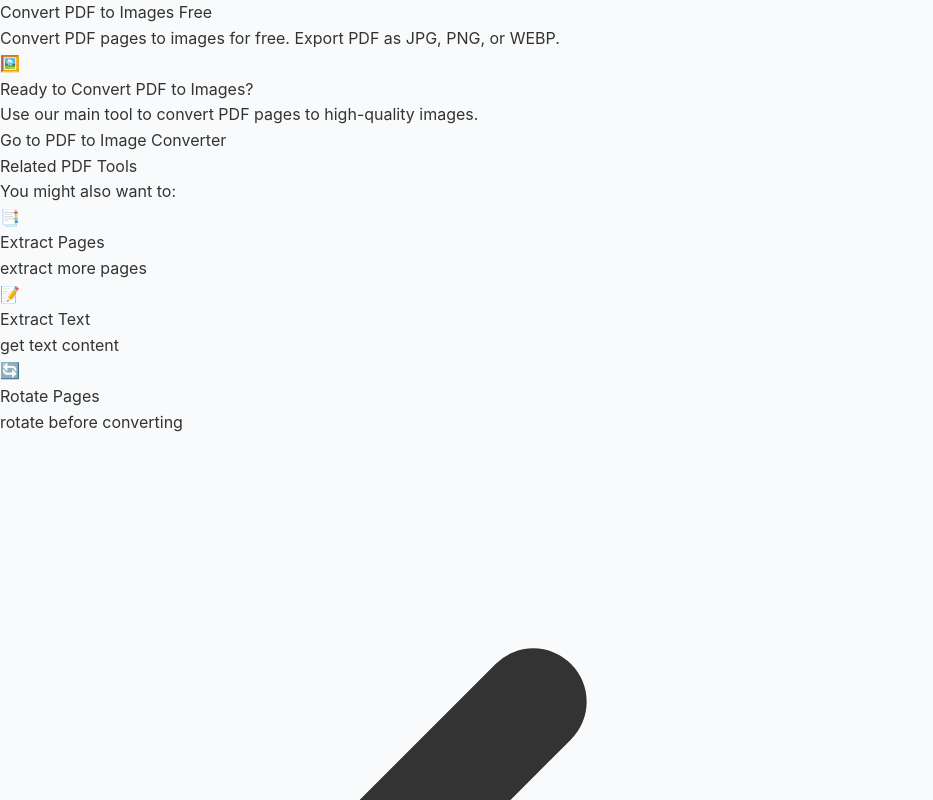
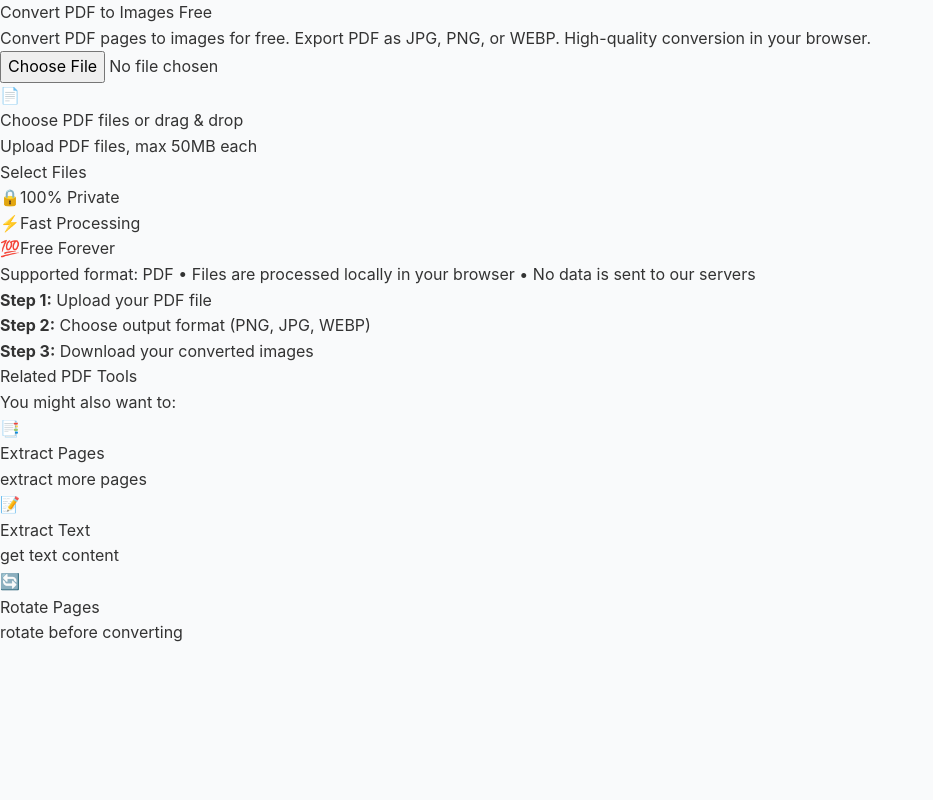
Before and after one commit to ulinycoin/clientpdf-pro, a React (Vite) app: page /pdf-to-image in a window 1280 px wide. Shown: the top 800 px of the page, without its empty margins (0-933 px from the left). Built offline with nearby package versions, Linux system fonts and the light colour scheme.

Commit message:
🔧 FIX PDFToImagePage - Add proper tool functionality instead of redirect

```diff
--- a/src/pages/tools/PDFToImagePage.tsx
+++ b/src/pages/tools/PDFToImagePage.tsx
@@ -1,11 +1,31 @@
-import React from 'react';
+import React, { useState } from 'react';
 import { toolsSEOData } from '../../data/seoData';
 import SEOHead from '../../components/SEO/SEOHead';
 import RelatedTools from '../../components/common/RelatedTools';
-import { Link } from 'react-router-dom';
+import PdfToImageTool from '../../components/organisms/PdfToImageTool';
+import FileUploadZone from '../../components/molecules/FileUploadZone';
 
 const PDFToImagePage: React.FC = () => {
   const seoData = toolsSEOData.pdfToImage;
+  const [files, setFiles] = useState<File[]>([]);
+  const [showTool, setShowTool] = useState(false);
+
+  const handleFilesSelected = (selectedFiles: File[]) => {
+    const pdfFiles = selectedFiles.filter(file => file.type === 'application/pdf');
+    if (pdfFiles.length > 0) {
+      setFiles(pdfFiles);
+      setShowTool(true);
+    }
+  };
+
+  const handleToolComplete = (result: any) => {
+    console.log('PDF to image completed:', result);
+  };
+
+  const handleToolClose = () => {
+    setShowTool(false);
+    setFiles([]);
+  };
 
   return (
     <>
@@ -23,30 +43,39 @@ const PDFToImagePage: React.FC = () => {
             Convert PDF to Images Free
           </h1>
           <p className="text-xl text-gray-600 max-w-3xl mx-auto">
-            Convert PDF pages to images for free. Export PDF as JPG, PNG, or WEBP.
+            Convert PDF pages to images for free. Export PDF as JPG, PNG, or WEBP. High-quality conversion in your browser.
           </p>
         </header>
 
         <section className="mb-12">
-          <div className="max-w-2xl mx-auto text-center">
-            <div className="bg-blue-50 border border-blue-200 rounded-lg p-8">
-              <div className="w-16 h-16 bg-blue-100 rounded-full flex items-center justify-center mx-auto mb-4">
-                <span className="text-blue-600 text-2xl">🖼️</span>
+          {!showTool ? (
+            <div className="max-w-2xl mx-auto">
+              <FileUploadZone
+                onFilesSelected={handleFilesSelected}
+                multiple={false}
+                accept="application/pdf"
+                className="mb-6"
+              />
+
+              <div className="text-center text-gray-600">
+                <p className="mb-2">
+                  <strong>Step 1:</strong> Upload your PDF file
+                </p>
+                <p className="mb-2">
+                  <strong>Step 2:</strong> Choose output format (PNG, JPG, WEBP)
+                </p>
+                <p>
+                  <strong>Step 3:</strong> Download your converted images
+                </p>
               </div>
-              <h2 className="text-2xl font-semibold text-gray-900 mb-4">
-                Ready to Convert PDF to Images?
-              </h2>
-              <p className="text-gray-600 mb-6">
-                Use our main tool to convert PDF pages to high-quality images.
-              </p>
-              <Link
-                to="/"
-                className="inline-block px-6 py-3 bg-blue-600 text-white rounded-lg hover:bg-blue-700 transition-colors font-medium"
-              >
-                Go to PDF to Image Converter
-              </Link>
             </div>
-          </div>
+          ) : (
+            <PdfToImageTool
+              files={files}
+              onComplete={handleToolComplete}
+              onClose={handleToolClose}
+            />
+          )}
         </section>
 
         <RelatedTools currentTool="pdfToImage" className="mb-8" />
```
